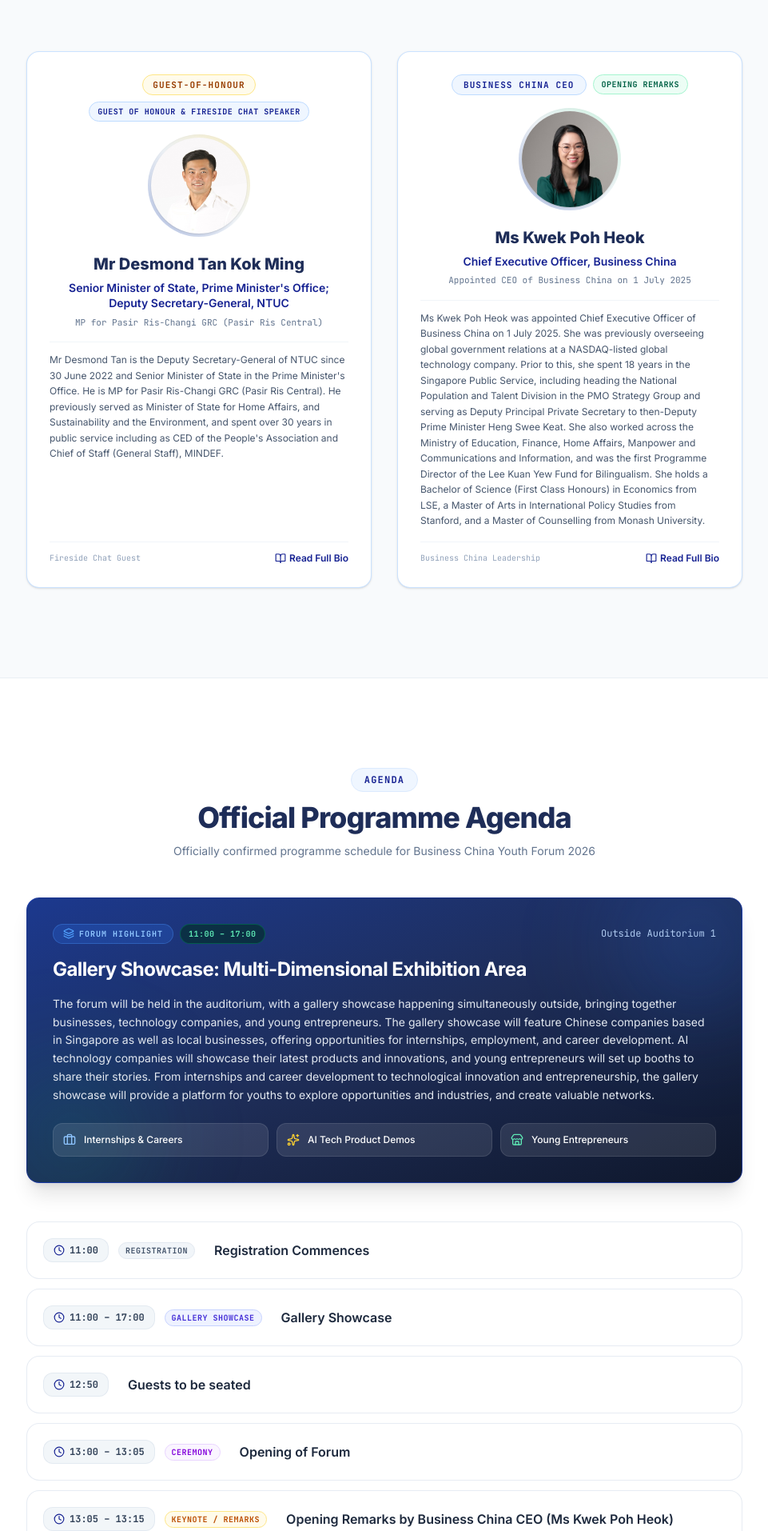
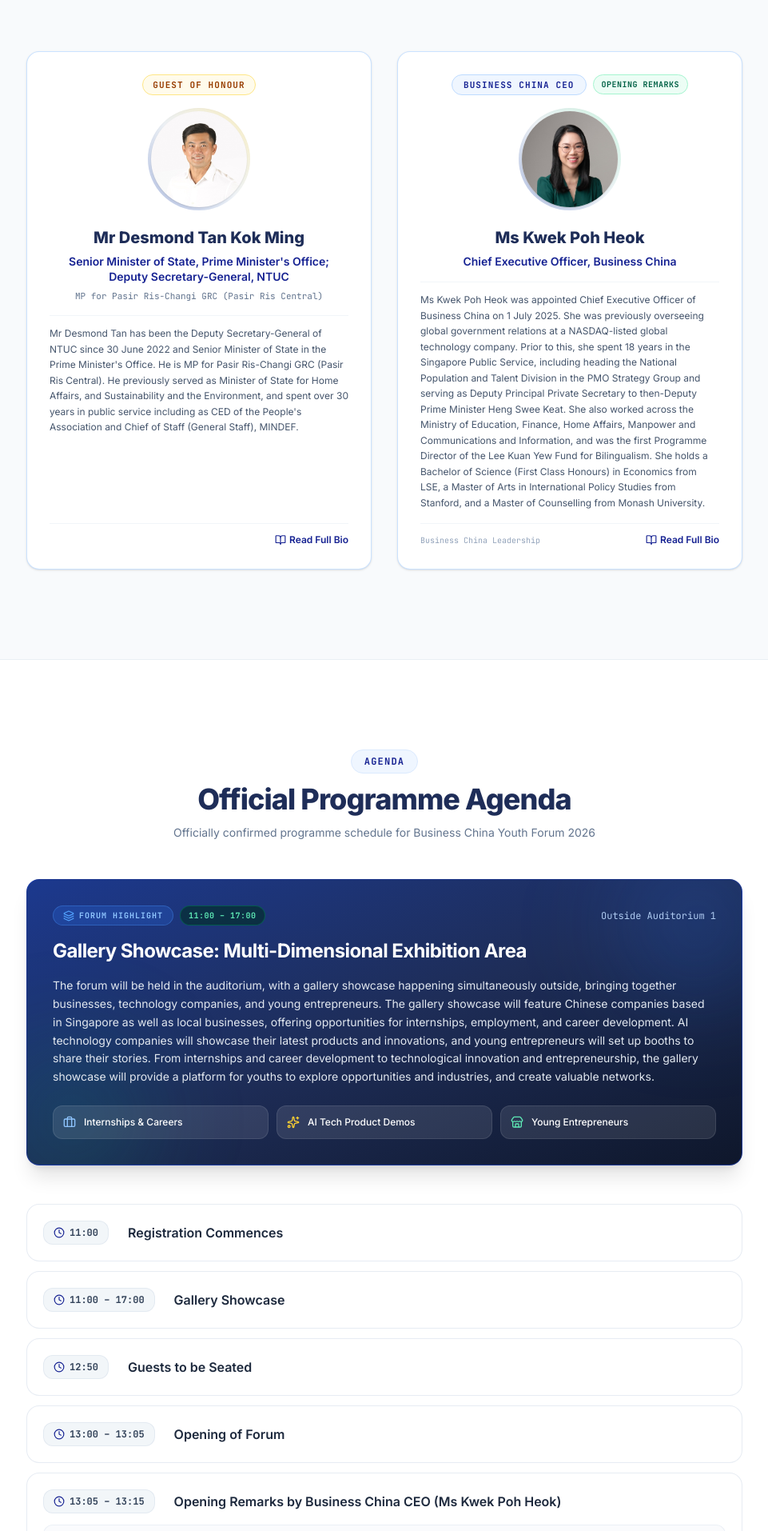
Before and after one commit to ThuraiiGanesh/bcyf, a React (Vite) app: page / in a window 1280 px wide. Shown: the part 1926-3840 px from the top of the page at 80% size, without its empty margins (159-1120 px from the left). Built offline with nearby package versions, Linux system fonts and the light colour scheme.

Commit message:
feat: apply Update #5 - advisor review fixes for GOH card, CEO card, About BCYF, agenda and partners

```diff
--- a/src/components/AgendaSection.tsx
+++ b/src/components/AgendaSection.tsx
@@ -37,50 +37,7 @@
     setExpandedSessions(prev => ({ ...prev, [id]: !prev[id] }));
   };
 
-  const getTypeBadge = (type: string, isMajor?: boolean) => {
-    if (isMajor) {
-      return (
-        <span className="inline-flex items-center gap-1 text-[10px] font-mono font-bold uppercase tracking-wider text-brand-blue bg-blue-50 border border-blue-200/80 px-2.5 py-0.5 rounded-full">
-          <Sparkles className="w-3 h-3" />
-          {isEn ? 'Core Session' : '核心环节'}
-        </span>
-      );
-    }
-    switch (type) {
-      case 'keynote':
-        return (
-          <span className="text-[10px] font-mono font-bold uppercase tracking-wider text-amber-700 bg-amber-50 border border-amber-200 px-2 py-0.5 rounded-full">
-            {isEn ? 'Keynote / Remarks' : '致辞 / 演讲'}
-          </span>
-        );
-      case 'ceremony':
-        return (
-          <span className="text-[10px] font-mono font-bold uppercase tracking-wider text-purple-700 bg-purple-50 border border-purple-200 px-2 py-0.5 rounded-full">
-            {isEn ? 'Ceremony' : '仪式'}
-          </span>
-        );
-      case 'break':
-        return (
-          <span className="text-[10px] font-mono font-bold uppercase tracking-wider text-emerald-700 bg-emerald-50 border border-emerald-200 px-2 py-0.5 rounded-full">
-            {isEn ? 'Networking Break' : '中场茶歇'}
-          </span>
-        );
-      case 'exhibition':
-        return (
-          <span className="text-[10px] font-mono font-bold uppercase tracking-wider text-indigo-700 bg-indigo-50 border border-indigo-200 px-2 py-0.5 rounded-full">
-            {isEn ? 'Gallery Showcase' : '企业展区'}
-          </span>
-        );
-      case 'registration':
-        return (
-          <span className="text-[10px] font-mono font-bold uppercase tracking-wider text-slate-600 bg-slate-100 border border-slate-200 px-2 py-0.5 rounded-full">
-            {isEn ? 'Registration' : '登记就座'}
-          </span>
-        );
-      default:
-        return null;
-    }
-  };
+
 
   return (
     <section id="agenda" className="relative py-20 sm:py-28 bg-white border-b border-slate-200/60">
@@ -192,7 +149,7 @@
                 <div className="p-4 sm:p-5">
                   <div className="flex flex-col sm:flex-row sm:items-center justify-between gap-3">
 
-                    {/* Time & Badges */}
+                    {/* Time */}
                     <div className="flex items-center gap-3 shrink-0">
                       <div className="inline-flex items-center gap-1.5 bg-slate-100/90 border border-slate-200/90 px-3 py-1.5 rounded-xl">
                         <Clock className="w-3.5 h-3.5 text-brand-blue" />
@@ -200,7 +157,6 @@
                           {item.time}
                         </span>
                       </div>
-                      {getTypeBadge(item.type, isMajor)}
                     </div>
 
                     {/* Title */}
@@ -264,7 +220,7 @@
                                   {isEn ? GOH_2026.nameEn : GOH_2026.nameZh}
                                 </span>
                                 <span className="text-[10px] font-mono font-bold text-amber-800 bg-amber-50 border border-amber-200 px-2.5 py-0.5 rounded-full">
-                                  {isEn ? 'Speaker & GOH' : '主礼嘉宾兼演讲者'}
+                                  {isEn ? 'Guest of Honour' : '主礼嘉宾'}
                                 </span>
                               </div>
                               <p className="text-xs sm:text-[13px] text-slate-600 leading-snug">
--- a/src/components/HighlightsCarousel.tsx
+++ b/src/components/HighlightsCarousel.tsx
@@ -98,9 +98,6 @@
                 <span className="inline-block text-[11px] font-mono font-bold uppercase tracking-widest text-amber-800 bg-amber-50 border border-amber-200 px-3 py-1 rounded-full">
                   {t.gohBadge}
                 </span>
-                <span className="inline-block text-[10px] font-mono font-bold uppercase tracking-wider text-brand-blue bg-blue-50 border border-blue-200 px-2.5 py-1 rounded-full">
-                  {isEn ? GOH_2026.dualRoleNoteEn : GOH_2026.dualRoleNoteZh}
-                </span>
               </div>
 
               {/* Official Headshot */}
@@ -133,10 +130,7 @@
               </div>
             </div>
 
-            <div className="pt-3 border-t border-slate-100 flex items-center justify-between">
-              <span className="text-[10px] font-mono text-slate-400">
-                {isEn ? 'Fireside Chat Guest' : '炉边对话主讲嘉宾'}
-              </span>
+            <div className="pt-3 border-t border-slate-100 flex items-center justify-end">
               <button
                 onClick={() => setSelectedBioPerson(GOH_2026)}
                 className="text-xs font-semibold text-brand-blue hover:text-brand-navy inline-flex items-center gap-1 cursor-pointer transition-colors"
@@ -182,9 +176,6 @@
                 </h4>
                 <p className="text-xs sm:text-sm font-semibold text-brand-blue leading-snug">
                   {isEn ? CEO_2026.postEn : CEO_2026.postZh}
-                </p>
-                <p className="text-[11px] font-mono text-slate-500">
-                  {isEn ? CEO_2026.appointmentEn : CEO_2026.appointmentZh}
                 </p>
               </div>
 
--- a/src/data.ts
+++ b/src/data.ts
@@ -46,7 +46,7 @@
   mpZh: '白沙-榜鹅集选区（白沙中分区）国会议员',
   photoUrl: '/desmond-tan-headshot.jpg',
   fullPhotoUrl: '/desmond-tan.jpg',
-  bioEn: "Mr Desmond Tan is the Deputy Secretary-General of NTUC since 30 June 2022 and Senior Minister of State in the Prime Minister's Office. He is MP for Pasir Ris-Changi GRC (Pasir Ris Central). He previously served as Minister of State for Home Affairs, and Sustainability and the Environment, and spent over 30 years in public service including as CED of the People's Association and Chief of Staff (General Staff), MINDEF.",
+  bioEn: "Mr Desmond Tan has been the Deputy Secretary-General of NTUC since 30 June 2022 and Senior Minister of State in the Prime Minister's Office. He is MP for Pasir Ris-Changi GRC (Pasir Ris Central). He previously served as Minister of State for Home Affairs, and Sustainability and the Environment, and spent over 30 years in public service including as CED of the People's Association and Chief of Staff (General Staff), MINDEF.",
   bioZh: '陈国明先生自2022年6月30日起担任全国职工总会副秘书长，并任总理公署高级政务部长。他同时担任白沙-榜鹅集选区（白沙中分区）国会议员。此前，他曾任内政部兼永续发展与环境部政务部长，并在公共服务领域任职30余年，历任人民协会总执行长及新加坡武装部队总参谋长。',
   dualRoleNoteEn: 'Guest of Honour & Fireside Chat Speaker',
   dualRoleNoteZh: '主礼嘉宾兼炉边对话演讲嘉宾'
@@ -131,7 +131,7 @@
     badge: 'ABOUT US',
     mainTitle: 'About Us',
     bcyfTitle: 'About Business China Youth Forum',
-    bcyfDesc: 'The Business China Youth Forum (BCYF) is held annually in tandem with the FutureChina Global Forum (FCGF). With the motto "By Youth, For Youth," this forum is organised by a dedicated group of enthusiastic young individuals, who curate discussions and sharing sessions with industry experts and academia on trending topics relevant to youth. Since 2019, the hybrid event has attracted close to 3000 youth participants from all over the world.',
+    bcyfDesc: "The Business China Youth Forum (BCYF) is held annually. With the motto 'By Youth, For Youth,' this forum is organised by a dedicated group of enthusiastic young individuals, who curate discussions and sharing sessions with industry experts and academia on trending topics relevant to youth. Since 2019, the hybrid event has attracted close to 3000 youth participants from all over the world.",
     bcTitle: 'About Business China',
     bcDesc: 'Launched in November 2007 by Founding Patron and Singapore\'s Founding Prime Minister, Mr Lee Kuan Yew, Business China aims to nurture a core pool of Singaporean bilingual and bicultural talents, and enterprises who can engage deeply in economic opportunities with China. Our work helps to foster mutual understanding, trust, and cooperation between Singapore and China, and deepen Singapore\'s role in bridging the world and China.'
   },
@@ -167,7 +167,7 @@
   {
     id: 'item-3',
     time: '12:50',
-    titleEn: 'Guests to be seated',
+    titleEn: 'Guests to be Seated',
     titleZh: '宾客就座',
     type: 'admin'
   },
@@ -436,7 +436,7 @@
     closeBtn: 'Close',
 
     highlightsBadge: 'HIGHLIGHTS',
-    gohBadge: 'Guest-of-Honour',
+    gohBadge: 'Guest of Honour',
     ceoBadge: 'Business China CEO',
     readFullBio: 'Read Full Bio',
     closeBio: 'Close',
@@ -461,7 +461,7 @@
     galleryBadge: '2025 PHOTO GALLERY',
     gallerySubtitle: 'Photos from the previous forum edition (Publicity team will upload 2026 photos after event).',
 
-    partnersBadge: 'Partners 合作伙伴',
+    partnersBadge: 'PARTNERS',
     partnersTitle: 'Partners & Sponsors',
     partnersSubtitle: 'Proudly supported by our partner and sponsor organizations.',
     strategicPartner: 'Strategic Partner',
@@ -524,7 +524,7 @@
     galleryBadge: '2025 精彩照片集锦',
     gallerySubtitle: '往届论坛活动精彩瞬间（2026年现场照片将在活动后由宣传组更新）。',
 
-    partnersBadge: 'Partners 合作伙伴',
+    partnersBadge: '合作伙伴',
     partnersTitle: '合作伙伴与赞助机构',
     partnersSubtitle: '衷心感谢各位合作伙伴与赞助机构的鼎力支持。',
     strategicPartner: '战略合作伙伴',
```
